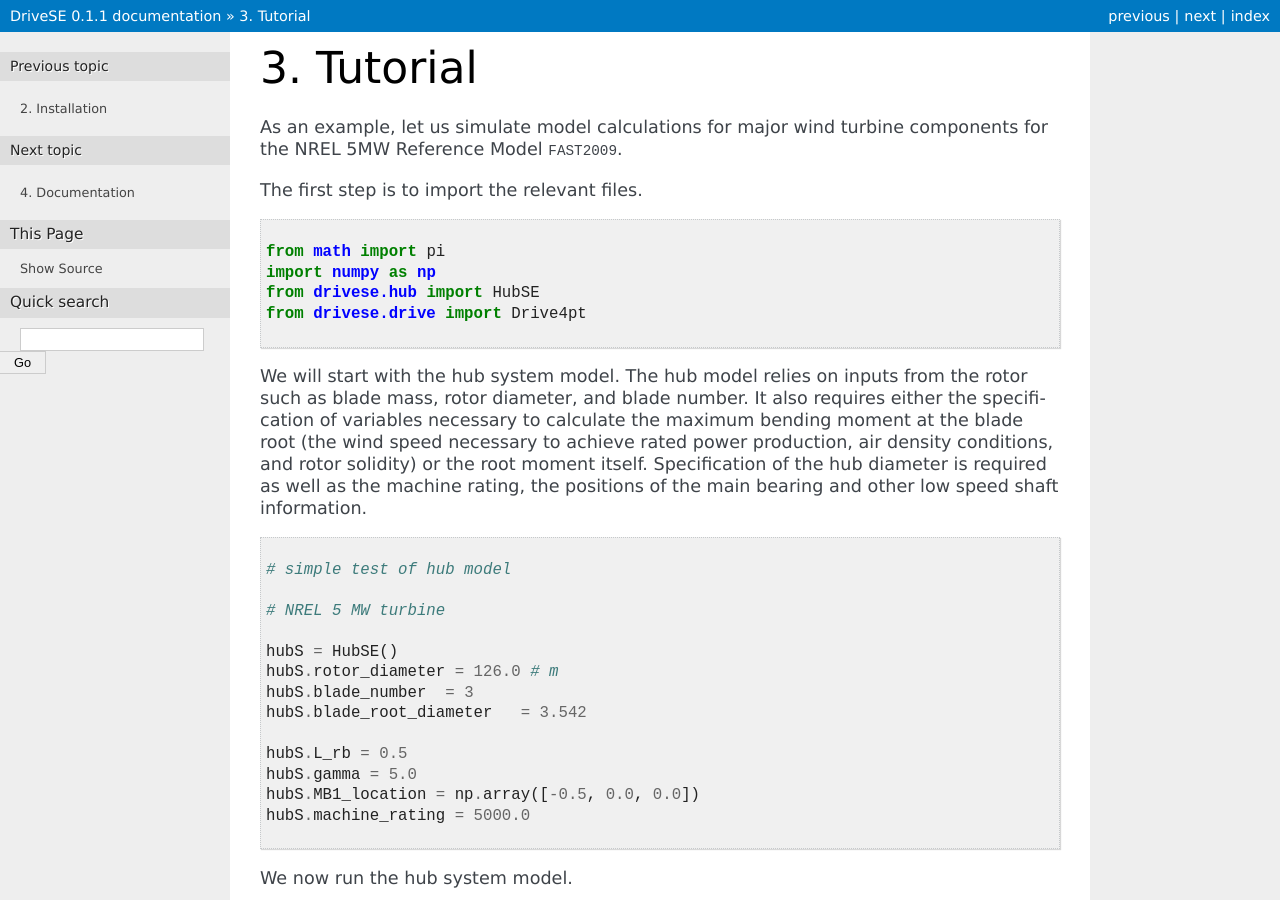
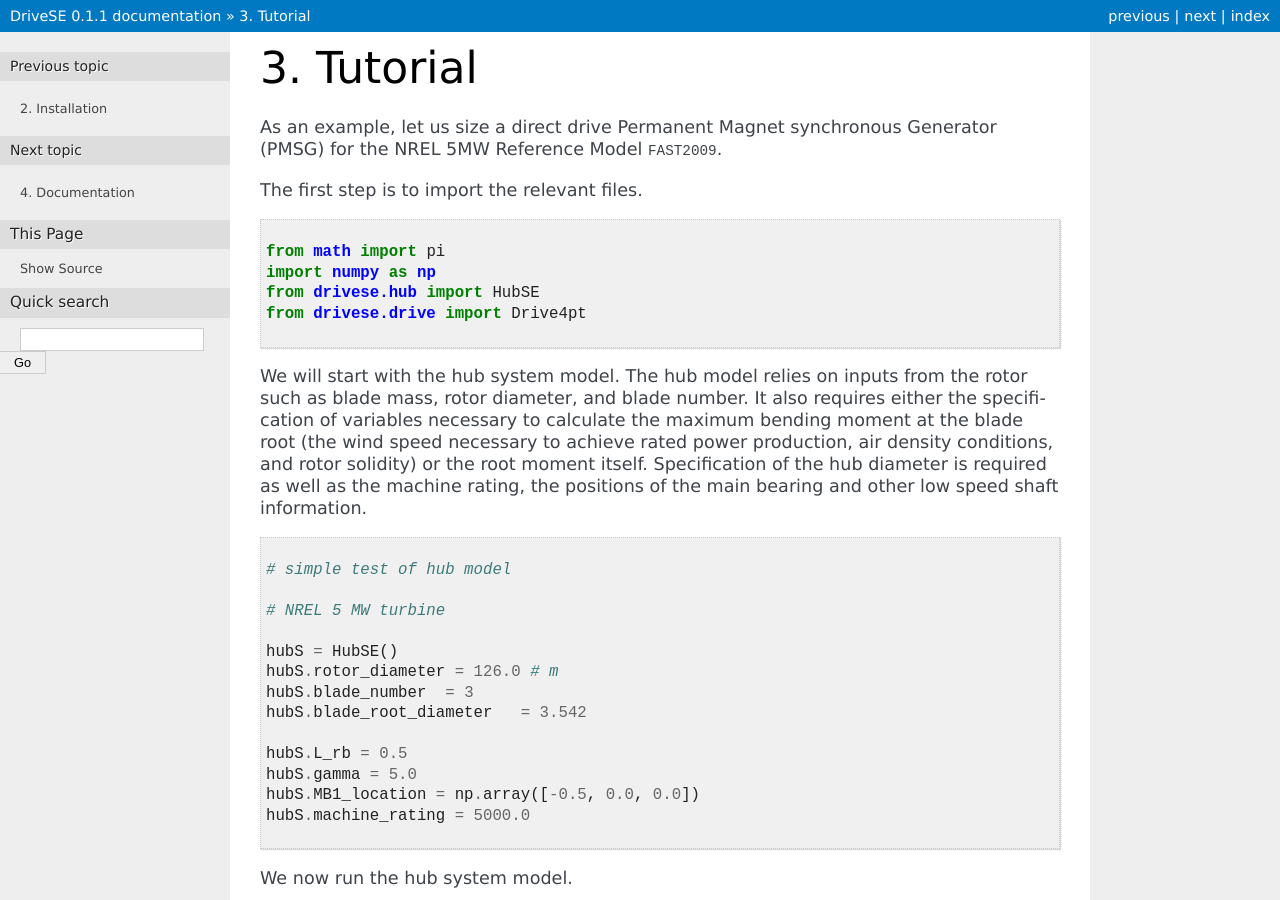
Before and after one commit to WISDEM/GeneratorSE, a Sphinx documentation site: the page built from docs/tutorial.rst, in a window 1280 px wide and 900 px high. Built offline with Sphinx 7.4.7, drawn with Linux system fonts in a browser that asks for light colours; cross-references to code outside the pages are shown as plain code.

Commit message:
Tutorial updated

```diff
--- a/docs/theory.rst
+++ b/docs/theory.rst
@@ -3,7 +3,7 @@
 Theory
 ------
 
-The theory, verification and validation of the model set in this software can be found in an NREL technical report that will be available in the fall of 2014.
+The theory, verification and validation of the model set in this software can be found in an NREL technical report that will be available in the fall of 2017.
 
 
 .. only:: html
--- a/docs/tutorial.rst
+++ b/docs/tutorial.rst
@@ -6,7 +6,7 @@
 Tutorial
 --------
 
-As an example, let us simulate model calculations for major wind turbine components for the NREL 5MW Reference Model :cite:`FAST2009`.
+As an example, let us size a direct drive Permanent Magnet synchronous Generator (PMSG) for the NREL 5MW Reference Model :cite:`FAST2009`.
 
 The first step is to import the relevant files.
 
```
